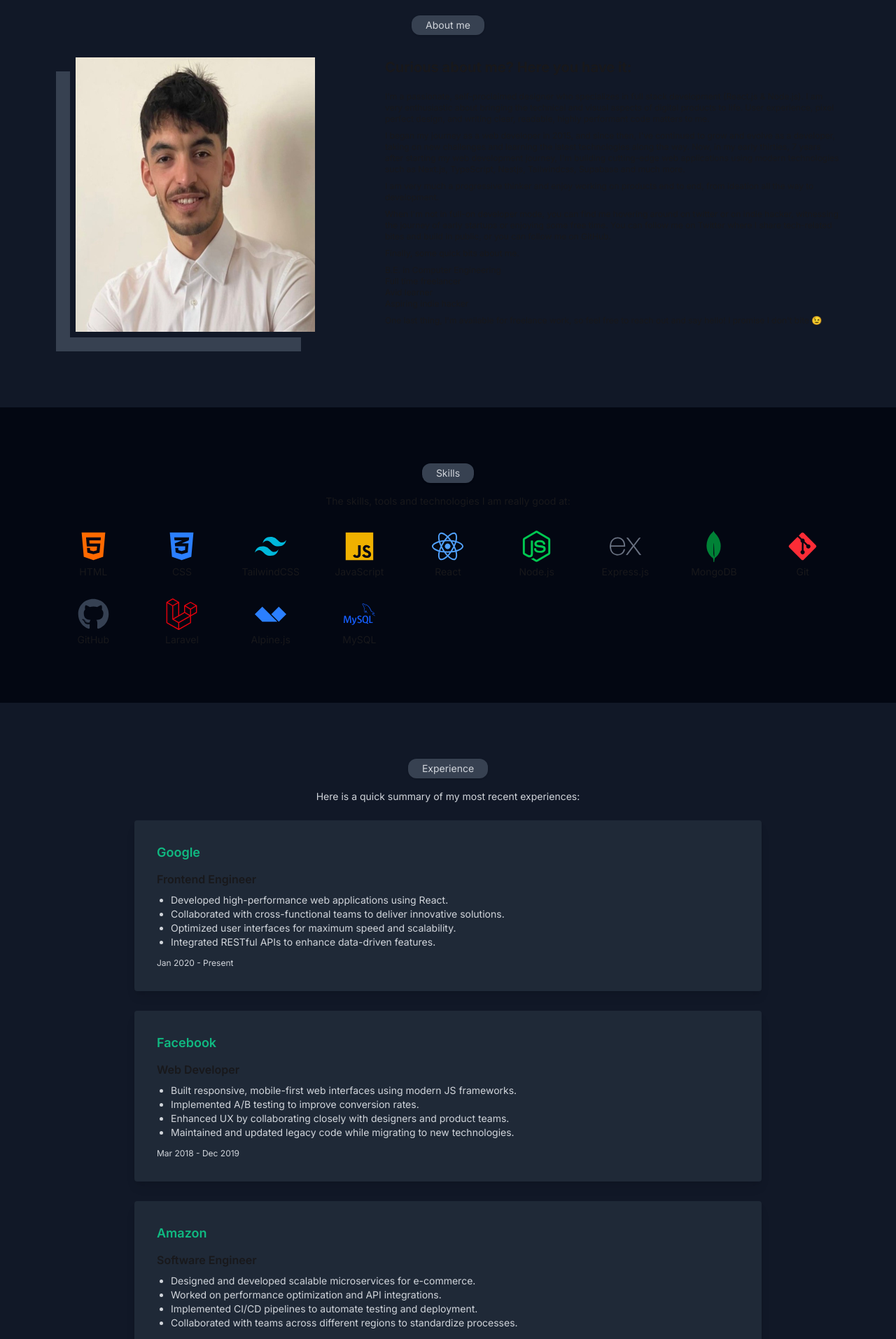
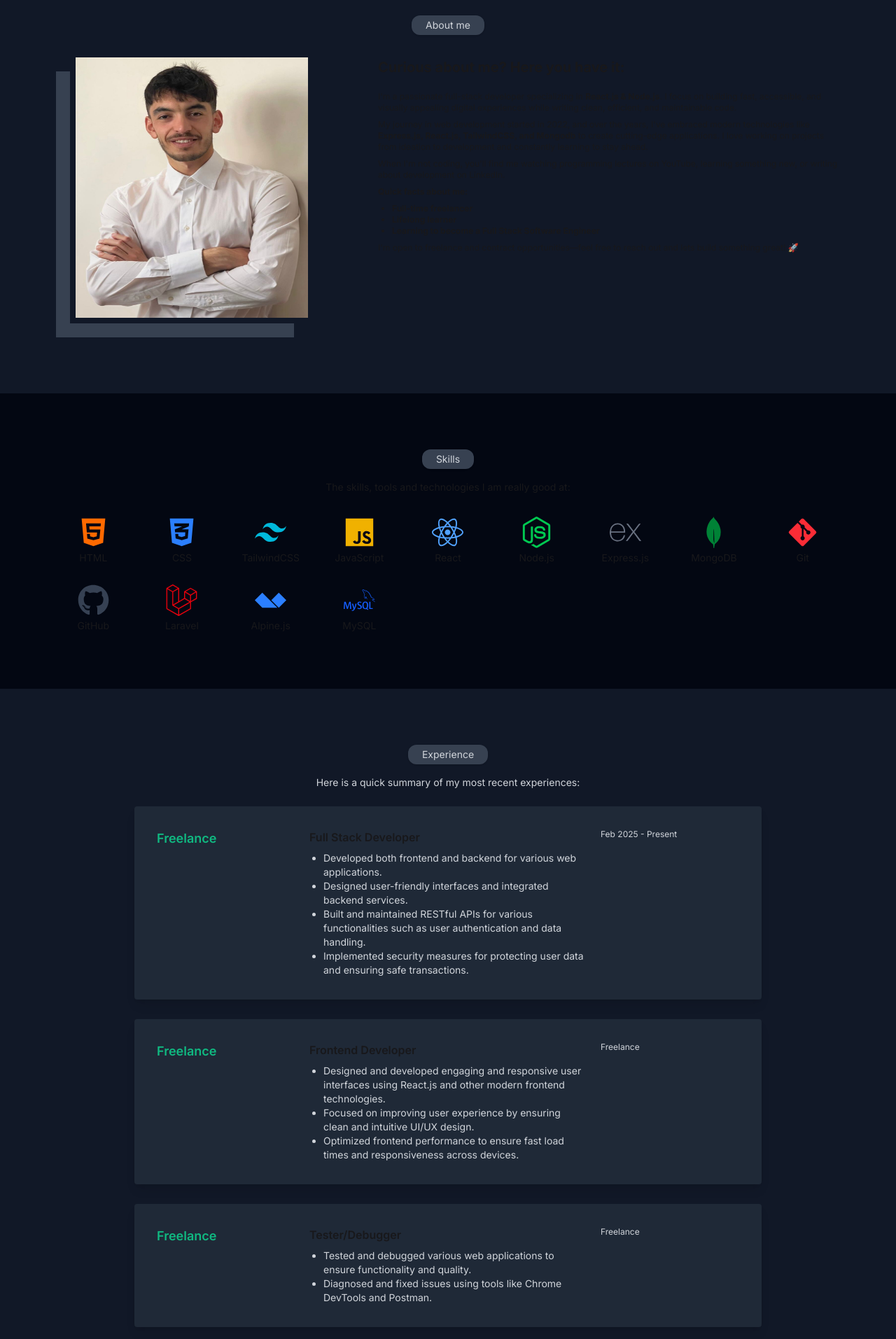
Before and after one commit to Bilalben23/portfolio, a React (Vite) app: page / in a window 1280 px wide. Shown: the part 840-2753 px from the top of the page at 70% size. Built offline with nearby package versions, Linux system fonts and the light colour scheme.

Commit message:
improve porfolio content

```diff
--- a/src/components/About.jsx
+++ b/src/components/About.jsx
@@ -1,5 +1,5 @@
 import React from 'react'
-import personalImage from "../assets/personalImg.jpg"
+import personalImage from "../assets/personalImage2.jpeg"
 
 
 export default function About() {
@@ -9,28 +9,41 @@ export default function About() {
             <div className='flex items-start gap-x-30 flex-col gap-y-4 md:flex-row'>
 
                 <div className='relative grow-0 flex-1 mt-5 mx-auto'>
-                    <div className='bg-dark-200 w-[350px] h-[400px]'></div>
+                    <div className='bg-dark-200 w-[340px] h-[380px]'></div>
                     <img src={personalImage} alt="Bilal's image" className='absolute w-full h-full -top-5 -right-5 border-b-8 border-l-8 border-dark-50' />
                 </div>
 
-
-                <div className='flex-1 text-xs flex flex-col gap-y-2'>
-                    <p className='font-medium mb-3 text-base md:text-xl'>
+                <div class="flex-1 text-xs flex flex-col gap-y-2">
+                    <p class="font-medium mb-3 text-base md:text-xl">
                         <strong>Curious about me? Here you have it:</strong>
                     </p>
-                    <p>I'm a passionate, self-proclaimed designer who specializes in full stack development (React.js & Node.js). I am very enthusiastic about bringing the technical and visual aspects of digital products to life. User experience, pixel perfect design, and writing clear, readable, highly performant code matters to me.</p>
-                    <p>I began my journey as a web developer in 2015, and since then, I've continued to grow and evolve as a developer, taking on new challenges and learning the latest technologies along the way. Now, in my early thirties, 7 years after starting my web development journey, I'm building cutting-edge web applications using modern technologies such as Next.js, TypeScript, Nestjs, Tailwindcss, Supabase and much more.</p>
-                    <p>I am very much a progressive thinker and enjoy working on products end to end, from ideation all the way to development.</p>
-                    <p>When I'm not in full-on developer mode, you can find me hovering around on twitter or on indie hacker, witnessing the journey of early startups or enjoying some free time. You can follow me on Twitter where I share tech-related bites and build in public, or you can follow me on GitHub.</p>
-                    <p>Finally, some quick bits about me.</p>
-                    <ul>
-                        <li>B.E. in Computer Engineering</li>
-                        <li>Full time freelancer</li>
-                        <li>Avid learner</li>
-                        <li>Aspiring indie hacker</li>
+                    <p>
+                        I'm a passionate full-stack developer specializing in <strong>React.js & Node.js</strong>.
+                        I focus on building fast, accessible, and visually appealing digital experiences while writing
+                        clean, efficient, and maintainable code.
+                    </p>
+                    <p>
+                        My journey in web development started in 2022, and over the years, I've embraced modern technologies
+                        like <strong>Express.js, React.js, TailwindCSS, and Mongodb</strong> to create cutting-edge applications.
+                        I love working on projects from ideation to development and constantly learning to stay ahead.
+                    </p>
+                    <p>
+                        When I'm not coding, you'll find me watching programming lectures on YouTube, learning something new, or writing about development on LinkedIn.
+                    </p>
+                    <p><strong>Quick facts about me:</strong></p>
+                    <ul class="list-disc pl-5">
+                        <li><strong>Full-time freelancer</strong></li>
+                        <li><strong>Lifelong learner</strong></li>
+                        <li><strong>Learning to become a Full Stack Software Engineer</strong></li>
+
                     </ul>
-                    <p>One last thing, I'm available for freelance work, so feel free to reach out and say hello! I promise I don't bite 😉</p>
+                    <p>
+                        I'm open to freelance and contract opportunities—feel free to reach out and lets build something great! 🚀
+                    </p>
+
                 </div>
+
+
             </div>
 
         </section>
--- a/src/components/Experience.jsx
+++ b/src/components/Experience.jsx
@@ -1,42 +1,36 @@
-import React from 'react'
-
-
 const experiences = [
     {
         id: 1,
-        company: "Google",
-        title: "Frontend Engineer",
+        company: "Freelance",
+        title: "Full Stack Developer",
         details: [
-            "Developed high-performance web applications using React.",
-            "Collaborated with cross-functional teams to deliver innovative solutions.",
-            "Optimized user interfaces for maximum speed and scalability.",
-            "Integrated RESTful APIs to enhance data-driven features."
+            "Developed both frontend and backend for various web applications.",
+            "Designed user-friendly interfaces and integrated backend services.",
+            "Built and maintained RESTful APIs for various functionalities such as user authentication and data handling.",
+            "Implemented security measures for protecting user data and ensuring safe transactions."
         ],
-        duration: "Jan 2020 - Present"
+        duration: "Feb 2025 - Present"
     },
     {
         id: 2,
-        company: "Facebook",
-        title: "Web Developer",
+        company: "Freelance",
+        title: "Frontend Developer",
         details: [
-            "Built responsive, mobile-first web interfaces using modern JS frameworks.",
-            "Implemented A/B testing to improve conversion rates.",
-            "Enhanced UX by collaborating closely with designers and product teams.",
-            "Maintained and updated legacy code while migrating to new technologies."
+            "Designed and developed engaging and responsive user interfaces using React.js and other modern frontend technologies.",
+            "Focused on improving user experience by ensuring clean and intuitive UI/UX design.",
+            "Optimized frontend performance to ensure fast load times and responsiveness across devices."
         ],
-        duration: "Mar 2018 - Dec 2019"
+        duration: "Freelance"
     },
     {
         id: 3,
-        company: "Amazon",
-        title: "Software Engineer",
+        company: "Freelance",
+        title: "Tester/Debugger",
         details: [
-            "Designed and developed scalable microservices for e-commerce.",
-            "Worked on performance optimization and API integrations.",
-            "Implemented CI/CD pipelines to automate testing and deployment.",
-            "Collaborated with teams across different regions to standardize processes."
+            "Tested and debugged various web applications to ensure functionality and quality.",
+            "Diagnosed and fixed issues using tools like Chrome DevTools and Postman."
         ],
-        duration: "Jun 2016 - Feb 2018"
+        duration: "Freelance"
     }
 ];
 
@@ -50,7 +44,7 @@ export default function Experience() {
             <div className='mt-6 flex gap-y-7 items-center flex-col'>
                 {
                     experiences.map(experience => {
-                        return <div className='flex flex-col gap-y-3 gap-x-5 shadow-lg bg-dark-100 w-[95%] p-8 md:w-[70%] rounded justify-between' key={experience.id}>
+                        return <div className='flex flex-col md:flex-row  gap-y-3 gap-x-5 shadow-lg bg-dark-100 w-[95%] p-8 md:w-[70%] rounded justify-between' key={experience.id}>
                             <div className='flex-1'>
                                 <p className='font-semibold text-lg text-[#10b981]'>{experience.company}</p>
                             </div>
--- a/src/components/Hero.jsx
+++ b/src/components/Hero.jsx
@@ -9,11 +9,11 @@ export default function Hero() {
         <div className='flex flex-col-reverse md:flex-row items-center justify-between bg-dark-default py-10 gap-y-6 px-5 md:px-20 gap-x-30 md:h-[calc(100vh-90px)] ' id="hero">
             <div>
                 <h1 className='text-4xl font-black mb-2'>Hi, I am Bilal 👋</h1>
-                <p className='text-sm text-dark-600'>I'm a full stack developer (React.js & Node.js) with a focus on creating (and occasionally designing) exceptional digital experiences that are fast, accessible, visually appealing, and responsive. Even though I have been creating web applications for over 3 years, I still love it as if it was something new.</p>
+                <p className='text-sm text-dark-600'>I'm a passionate full-stack developer specializing in React.js and Node.js, dedicated to building high-performance, accessible, and visually engaging digital experiences. With over 3 years of experience in web development, I still approach every project with the same excitement and curiosity as when I first started. My goal is to create fast, responsive, and user-friendly applications that leave a lasting impact</p>
                 <div className='mt-8 text-dark-600 text-xs'>
                     <div className='flex items-center gap-x-2'>
                         <FaLocationDot />
-                        <p>Tanger, Morocco</p>
+                        <p>Morocco</p>
                     </div>
                     <div className='flex items-center gap-x-2 pl-0.5 mt-1'>
                         <p className='w-[8px] h-[8px] bg-[#10b981] rounded-full shadow'></p>
```
Also changed, not shown: src/assets/personalImage2.jpeg (added).
